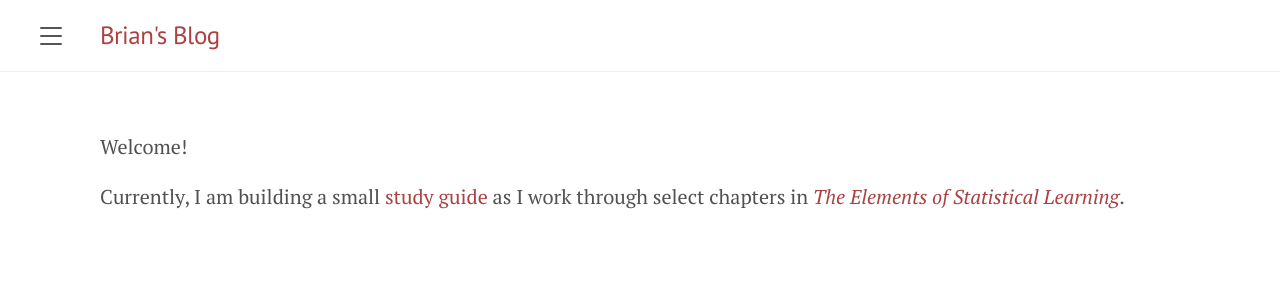
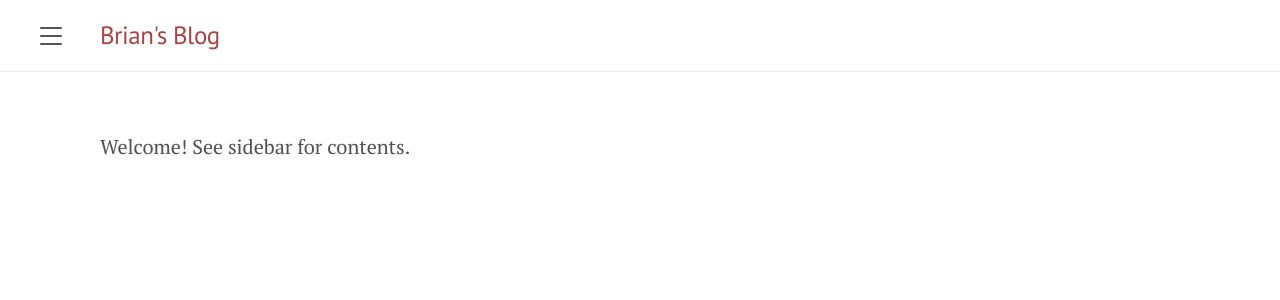
Before and after one commit to briansmlee/briansmlee.github.io, a Jekyll site: the page built from docs/index.html, in a window 1280 px wide. Shown: the top 300 px of the page. Built offline with Jekyll 4.4.1, drawn with Linux system fonts in a browser that asks for light colours; the list of posts is cut into pages by our own code.

Commit message:
Add stat110 page

```diff
--- a/docs/index.html
+++ b/docs/index.html
@@ -3,14 +3,7 @@ layout: default
 title: Home
 ---
 
-<p> Welcome! </p>
-
-<p>
-  Currently, I am building a small
-  <a href="/esl">study guide</a>
-  as I work through select chapters in
-  <a href="https://web.stanford.edu/~hastie/ElemStatLearn/"><em>The Elements of Statistical Learning</em></a>.
-</p>
+<p> Welcome! See sidebar for contents. </p>
 
 <div class="posts">
   {% for post in paginator.posts %}
--- /dev/null
+++ b/docs/stat110.html
@@ -0,0 +1,6 @@
+---
+layout: page
+title: Stat110
+permalink: /stat110/
+---
+<p>Notes and learnings from <a href="https://projects.iq.harvard.edu/stat110/home"><em>Stat 110 online course</em></a></p>
```
